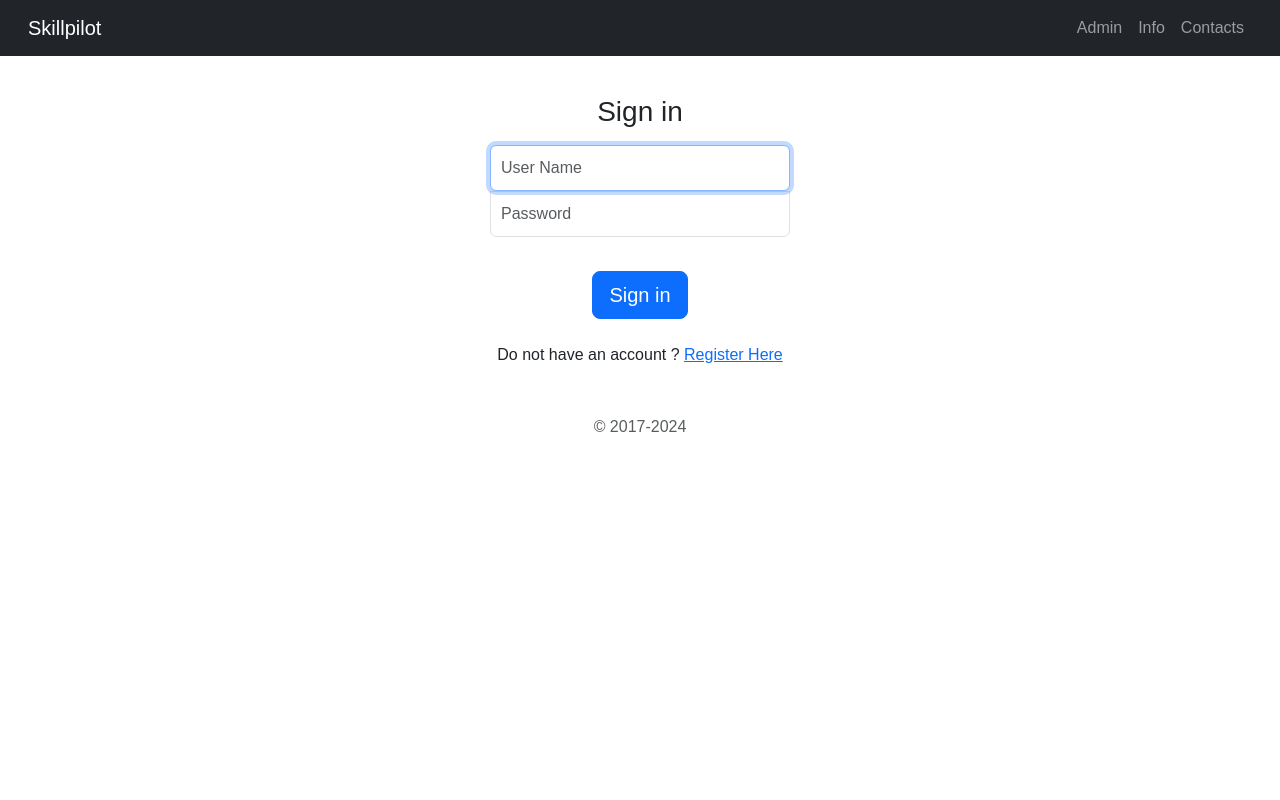
After one commit to cs3028-alpha-team/SkillPilot-CS3528-v2, a Django app: page /Login-company in a window 1280 px wide. The commit adds this page. Run offline with Django 5.2, Linux system fonts and the light colour scheme.

Commit message:
login for all pages

```diff
--- /dev/null
+++ b/dev/skillpilot/core/static/css/signin.css
@@ -0,0 +1,36 @@
+html,
+body {
+  height: 100%;
+}
+
+
+
+.form-signin {
+  width: 100%;
+  max-width: 330px;
+  padding: 15px;
+  margin: auto;
+}
+.form-signin .checkbox {
+  font-weight: 400;
+}
+.form-signin .form-control {
+  position: relative;
+  box-sizing: border-box;
+  height: auto;
+  padding: 10px;
+  font-size: 16px;
+}
+.form-signin .form-control:focus {
+  z-index: 2;
+}
+.form-signin input[type="email"] {
+  margin-bottom: -1px;
+  border-bottom-right-radius: 0;
+  border-bottom-left-radius: 0;
+}
+.form-signin input[type="password"] {
+  margin-bottom: 10px;
+  border-top-left-radius: 0;
+  border-top-right-radius: 0;
+}
--- a/dev/skillpilot/core/static/css/styles.css
+++ b/dev/skillpilot/core/static/css/styles.css
@@ -1,4 +1,3 @@
-/*universal*/
 
 *{
     margin: 0;
@@ -366,4 +365,6 @@ div.admin button:hover {
     background-color: rgb(0, 0, 128);
 }
 
+
+
 /*end*/
--- /dev/null
+++ b/dev/skillpilot/core/templates/Login-company.html
@@ -0,0 +1,26 @@
+{% extends "base.html" %}
+{% load static %} <!-- NOTE : this line is needed on ALL templates -->
+
+
+{% block content %}
+<body class="text-center">
+    <form class="form-signin" action="{% url 'login_internship' %}" method="post">
+        {% csrf_token %}
+        <br>
+        <h1 class="h3 mb-3 font-weight-normal">Sign in</h1>
+        <input type="text" name="user_name" class="form-control" placeholder="User Name" required autofocus>
+        <input type="password" name="password" class="form-control" placeholder="Password" required>
+        <br>
+        <button class="btn btn-lg btn-primary btn-block" type="submit">Sign in</button>
+        <br><br>
+        {% for message in messages %}
+            <p id = "messages">{{message}}</p>
+        {% endfor %}
+        <p class = "text-center">
+            Do not have an account ? <a href="{% url 'Company-registration' %}">Register Here</a>
+        </p>
+        <p class="mt-5 mb-3 text-muted">&copy; 2017-2024</p>
+    </form>
+</body>
+
+{% endblock %}
--- a/dev/skillpilot/core/templates/base.html
+++ b/dev/skillpilot/core/templates/base.html
@@ -2,32 +2,49 @@
 
 <!DOCTYPE html>
 <html lang="en">
-
   <head>
     <!-- stylesheets for bootstrap, and custom css -->
-        <link href="https://cdn.jsdelivr.net/npm/bootstrap@5.3.3/dist/css/bootstrap.min.css" rel="stylesheet" integrity="sha384-QWTKZyjpPEjISv5WaRU9OFeRpok6YctnYmDr5pNlyT2bRjXh0JMhjY6hW+ALEwIH" crossorigin="anonymous">
+    <link
+      href="https://cdn.jsdelivr.net/npm/bootstrap@5.3.3/dist/css/bootstrap.min.css"
+      rel="stylesheet"
+      integrity="sha384-QWTKZyjpPEjISv5WaRU9OFeRpok6YctnYmDr5pNlyT2bRjXh0JMhjY6hW+ALEwIH"
+      crossorigin="anonymous"
+    />
     <link rel="stylesheet" href="{% static 'css/styles.css' %}" />
-        <title>SkillPilot</title>
+    <link href="{% static 'css/signin.css' %}" rel="stylesheet" />
   </head>
 
   <body>
-
     <nav class="navbar navbar-expand-lg navbar-dark bg-dark">
-
       <div class="container-fluid mx-3">
         <a class="navbar-brand" href="/">Skillpilot</a>
 
         <!-- hamburger button displayed when navbar collapses on mobile -->
-                <button class="navbar-toggler" type="button" data-bs-toggle="collapse" data-bs-target="#navLinks" aria-controls="navbarNavDropdown" aria-expanded="false" aria-label="Toggle navigation">
+        <button
+          class="navbar-toggler"
+          type="button"
+          data-bs-toggle="collapse"
+          data-bs-target="#navLinks"
+          aria-controls="navbarNavDropdown"
+          aria-expanded="false"
+          aria-label="Toggle navigation"
+        >
           <span class="navbar-toggler-icon"></span>
         </button>
 
         <div class="collapse navbar-collapse" id="navLinks">
           <div class="ms-auto">
             <ul class="navbar-nav ml-auto">
+                <!-- if the user is authenticated it will chnage the nagivation to inlcude a logout button-->
+              {% if user.is_authenticated %}
               <li class="nav-item">
-                                <a class="nav-link" href="{% url 'admin' %}">Admin</a>
+                <a class="nav-link" href="{% url 'logout' %}">Logout</a>
               </li>
+              {% else %}
+              <li class="nav-item">
+                <a class="nav-link" href="{% url 'Admin-login' %}">Admin</a>
+              </li>
+              {% endif %}
               <li class="nav-item">
                 <a class="nav-link" href="https://www.abdn.ac.uk/">Info</a>
               </li>
@@ -37,9 +54,7 @@
             </ul>
           </div>
         </div>
-
       </div>
-
     </nav>
 
     {% block content %}
@@ -50,13 +65,18 @@
     {% endblock %}
 
     <!-- footer div -->
-        <div id="footer">
-
-        </div>
+    <div id="footer"></div>
 
     <!-- script files for boostrap's JavaScript -->
-        <script src="https://cdn.jsdelivr.net/npm/@popperjs/core@2.11.8/dist/umd/popper.min.js" integrity="sha384-I7E8VVD/ismYTF4hNIPjVp/Zjvgyol6VFvRkX/vR+Vc4jQkC+hVqc2pM8ODewa9r" crossorigin="anonymous"></script>
-        <script src="https://cdn.jsdelivr.net/npm/bootstrap@5.3.3/dist/js/bootstrap.min.js" integrity="sha384-0pUGZvbkm6XF6gxjEnlmuGrJXVbNuzT9qBBavbLwCsOGabYfZo0T0to5eqruptLy" crossorigin="anonymous"></script>
-
+    <script
+      src="https://cdn.jsdelivr.net/npm/@popperjs/core@2.11.8/dist/umd/popper.min.js"
+      integrity="sha384-I7E8VVD/ismYTF4hNIPjVp/Zjvgyol6VFvRkX/vR+Vc4jQkC+hVqc2pM8ODewa9r"
+      crossorigin="anonymous"
+    ></script>
+    <script
+      src="https://cdn.jsdelivr.net/npm/bootstrap@5.3.3/dist/js/bootstrap.min.js"
+      integrity="sha384-0pUGZvbkm6XF6gxjEnlmuGrJXVbNuzT9qBBavbLwCsOGabYfZo0T0to5eqruptLy"
+      crossorigin="anonymous"
+    ></script>
   </body>
 </html>
--- a/dev/skillpilot/core/templates/home.html
+++ b/dev/skillpilot/core/templates/home.html
@@ -17,7 +17,7 @@
                         <h5 class="card-header">Students</h5>
                         <div class="card-body mx-3">
                             <p class="card-text">card contents here</p>
-                            <a href="{% url 'student' %}" class="btn btn-lg btn-success">Register</a>
+                            <a href="{% url 'Login-page' %}" class="btn btn-lg btn-success">Login</a>
                         </div>
                     </div>
                 </div>
@@ -28,7 +28,7 @@
                         <h5 class="card-header">Employers</h5>
                         <div class="card-body mx-3">
                             <p class="card-text">card contents here</p>
-                            <a href="{% url 'internship' %}" class="btn btn-lg btn-primary">Register</a>
+                            <a href="{% url 'Login-company' %}" class="btn btn-lg btn-primary">Login</a>
                         </div>
                     </div>
                 </div>
--- a/dev/skillpilot/core/urls.py
+++ b/dev/skillpilot/core/urls.py
@@ -20,4 +20,22 @@ urlpatterns = [
 
     path('form-failure', views.formFailure, name='form-failure'),
 
+    path('Login-page', views.Login, name = 'Login-page'),
+
+    path('login_user', views.login_user, name = "login_user"),
+
+    path('Admin-login', views.login_admin, name='Admin-login'),
+
+    path('login_internship', views.login_internship, name = "login_internship"),
+
+    path('Login-company', views.employer_Login, name='Login-company'),
+
+    path('logout', views.logout_user, name='logout'),
+
+    path('student-registration', views.registration_user, name='student-registration'),
+
+    path('Company-registration', views.registration_company2, name='Company-registration'),
+
+    path('registering_company', views.registering_company, name='registering_company'),
+
 ]
--- a/dev/skillpilot/core/views.py
+++ b/dev/skillpilot/core/views.py
@@ -1,7 +1,11 @@
 from django.shortcuts import render, redirect
 from django.http import HttpResponse, HttpResponseRedirect
+from django.contrib.auth import authenticate, login, logout
+from django.contrib import messages
+from django.contrib.auth.decorators import login_required
 from . models import *
 from . forms import *
+from django.contrib.auth.forms import UserCreationForm
 
 # view for the route '/home'
 def home(request):
@@ -15,12 +19,33 @@ def formFailure(request):
     return render(request, 'form-failure.html')
 
 # render view for admin page
+@login_required
 def admin(request):
     return render(request, 'admin.html')
 
 # render view with admin contact details
 def contacts(request):
     return render(request, 'contacts.html')
+
+# render view for login page
+def Login(request):
+    return render(request, 'Login-page.html')
+
+# render view for registration page
+def registration_user(request):
+    return render(request, 'student-registration.html')
+
+# render view for registration page
+def registration_company2(request):
+    return render(request, 'company-registration.html')
+
+# render view for Login page
+def employer_Login(request):
+    return render(request, 'Login-company.html')
+
+# render view for Login
+def login_admin(request):
+    return render(request, 'Login-admin.html')
 
 # view for the route '/student'
 def student(request):
@@ -75,6 +100,7 @@ def internship(request):
         return render(request, 'internship.html', context)
 
 # view to render the details of a specific internship opportunity
+@login_required
 def internshipDetails(request):
 
     form = InternshipForm()
@@ -100,3 +126,89 @@ def internshipDetails(request):
     # serve the registration form for new internships
     else:
         return render(request, 'internship-details.html', context)
+
+ # view to handle login
+def login_user(request):
+    if request.method == "POST":
+        username = request.POST.get('user_name')
+        password = request.POST.get('password')
+        next_url = request.GET.get('next')  # get the 'next' parameter from the URL
+
+        user = authenticate(request, username=username, password=password)
+        if user is not None:
+            login(request, user)
+            if next_url:  #if 'next' parameter exists, redirect to that URL
+                return HttpResponseRedirect(next_url)
+            else:  # redirect to a default URL
+                return render(request, 'student.html')
+        else:
+            messages.error(request, "Invalid username or password")
+            return render(request, 'Login-page.html')
+
+    else:
+        # render the login form for GET requests
+        return render(request, 'Login-page.html')#
+
+def login_admin(request):
+    if request.method == "POST":
+        username = request.POST.get('user_name')
+        password = request.POST.get('password')
+        next_url = request.GET.get('next')  # get the 'next' parameter from the URL
+
+        user = authenticate(request, username=username, password=password)
+        if user is not None:
+            login(request, user)
+            if next_url:  #if 'next' parameter exists, redirect to that URL
+                return HttpResponseRedirect(next_url)
+            else:  # redirect to a default URL
+                return render(request, 'admin.html')
+        else:
+            messages.error(request, "Invalid username or password")
+            return render(request, 'Login-admin.html')
+
+    else:
+        # render the login form for GET requests
+        return render(request, 'Login-admin.html')
+
+def login_internship(request):
+    if request.method == "POST":
+        username = request.POST.get('user_name')
+        password = request.POST.get('password')
+        next_url = request.GET.get('next')  # get the 'next' parameter from the URL
+
+        user = authenticate(request, username=username, password=password)
+        if user is not None:
+            login(request, user)
+            if next_url:  #if 'next' parameter exists, redirect to that URL
+                return HttpResponseRedirect(next_url)
+            else:  # redirect to a default URL
+                return render(request, 'internship.html')
+        else:
+            messages.error(request, "Invalid username or password")
+            return render(request, 'Login-company.html')
+
+    else:
+        # render the login form for GET requests
+        return render(request, 'Login-company.html')
+
+
+ # view to handle logout
+def logout_user(request):
+    logout(request)
+    return redirect('home')
+from django.shortcuts import redirect
+from django.shortcuts import redirect
+
+def registering_company(request):
+    if request.method == "POST":
+        form = CreateUserForm(request.POST)
+        if form.is_valid():
+            form.save()
+            user = form.cleaned_data.get('username')
+            messages.success(request, 'Account was created for ' + user)
+            return redirect('Login-company')  # Redirect to the Login-company page after successful registration
+    else:
+        form = UserCreationForm()
+
+    context = {'form': form}
+    return render(request, 'company-registration.html', context)
--- a/dev/skillpilot/skillpilot/settings.py
+++ b/dev/skillpilot/skillpilot/settings.py
@@ -149,3 +149,6 @@ STATIC_URL = 'static/'
 # https://docs.djangoproject.com/en/5.0/ref/settings/#default-auto-field
 
 DEFAULT_AUTO_FIELD = 'django.db.models.BigAutoField'
+
+# URL to redirect to when the authentication is required
+LOGIN_URL = '/logadmin/'
```
Also changed, not shown: dev/skillpilot/core/forms.py (+7 -0 lines), dev/skillpilot/core/templates/Login-Page.html (added, +23 -0 lines), dev/skillpilot/core/templates/Login-admin.html (added, +20 -0 lines), dev/skillpilot/core/templates/company-registration.html (added, +66 -0 lines), dev/skillpilot/core/templates/student-registration.html (added, +50 -0 lines). Lines whose indentation alone changed are shown as unchanged.
